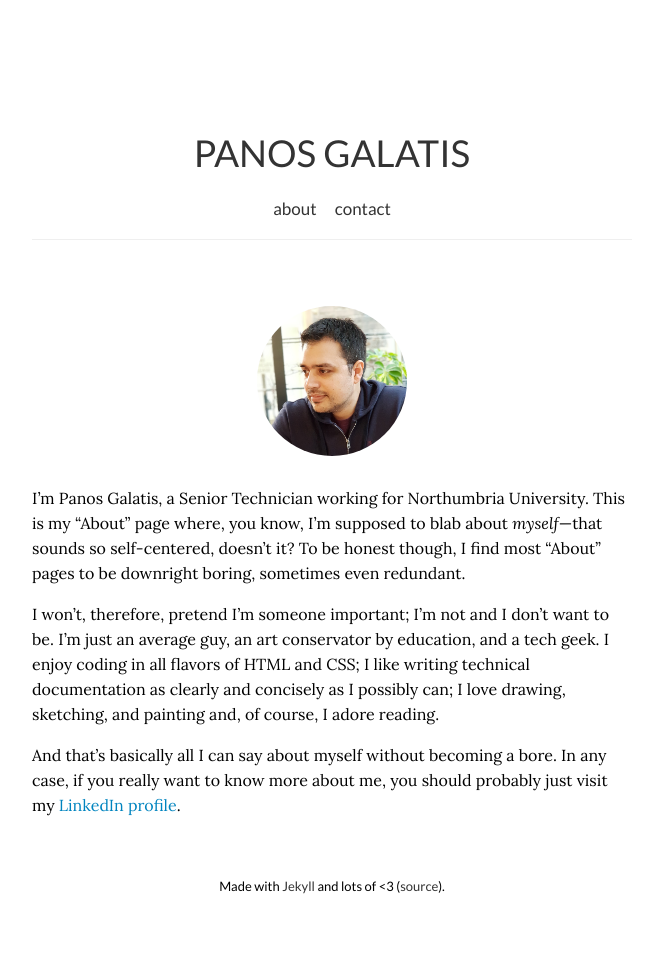
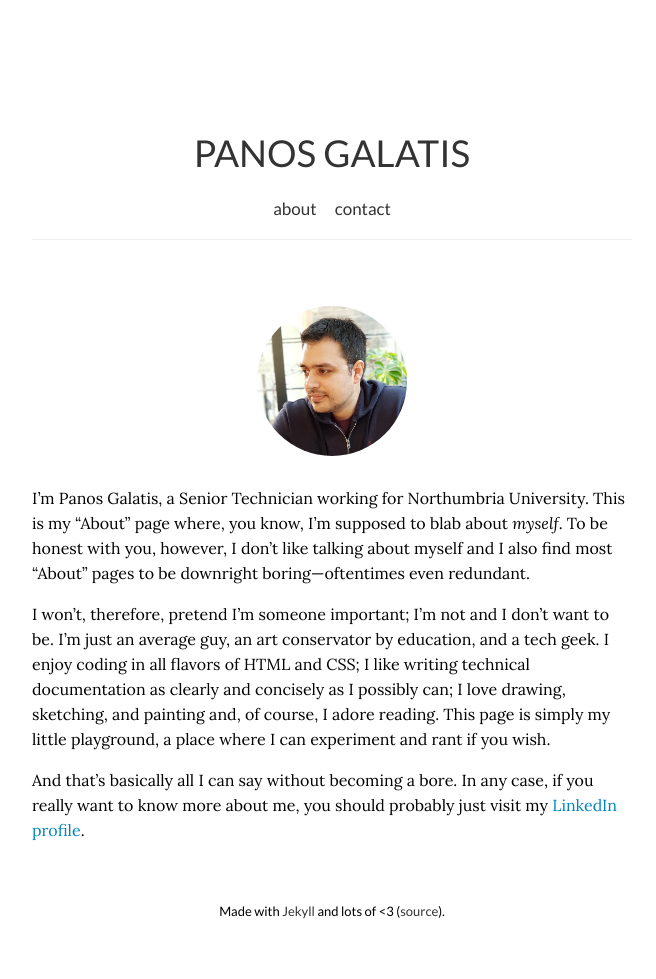
Before and after one commit to pgalatis/pgalatis.github.io, a Jekyll site: the page built from about.md, in a window 1280 px wide. Shown: the whole page, without its empty margins (308-964 px from the left). Built offline with Jekyll 4.4.1, drawn with Linux system fonts in a browser that asks for light colours; nearby versions of some CDN libraries; before the commit the page ends 954 px from its top, so only the background shows below that.

Commit message:
Update about.md

```diff
--- a/about.md
+++ b/about.md
@@ -5,8 +5,8 @@
 
 <img src="https://pgalatis.github.io/images/me.jpg" title="Me" class="profile">
 
-I'm Panos Galatis, a Senior Technician working for Northumbria University. This is my "About" page where, you know, I'm supposed to blab about *myself*---that sounds so self-centered, doesn't it? To be honest though, I find most "About" pages to be downright boring, sometimes even redundant.
+I'm Panos Galatis, a Senior Technician working for Northumbria University. This is my "About" page where, you know, I'm supposed to blab about *myself*. To be honest with you, however, I don't like talking about myself and I also find most "About" pages to be downright boring---oftentimes even redundant.
 
-I won't, therefore, pretend I'm someone important; I'm not and I don't want to be. I'm just an average guy, an art conservator by education, and a tech geek. I enjoy coding in all flavors of HTML and CSS; I like writing technical documentation as clearly and concisely as I possibly can; I love drawing, sketching, and painting and, of course, I adore reading.
+I won't, therefore, pretend I'm someone important; I'm not and I don't want to be. I'm just an average guy, an art conservator by education, and a tech geek. I enjoy coding in all flavors of HTML and CSS; I like writing technical documentation as clearly and concisely as I possibly can; I love drawing, sketching, and painting and, of course, I adore reading. This page is simply my little playground, a place where I can experiment and rant if you wish.
 
-And that's basically all I can say about myself without becoming a bore. In any case, if you really want to know more about me, you should probably just visit my <a href="https://www.linkedin.com/in/pgalatis/">LinkedIn profile</a>.
+And that's basically all I can say without becoming a bore. In any case, if you really want to know more about me, you should probably just visit my <a href="https://www.linkedin.com/in/pgalatis/">LinkedIn profile</a>.
```
